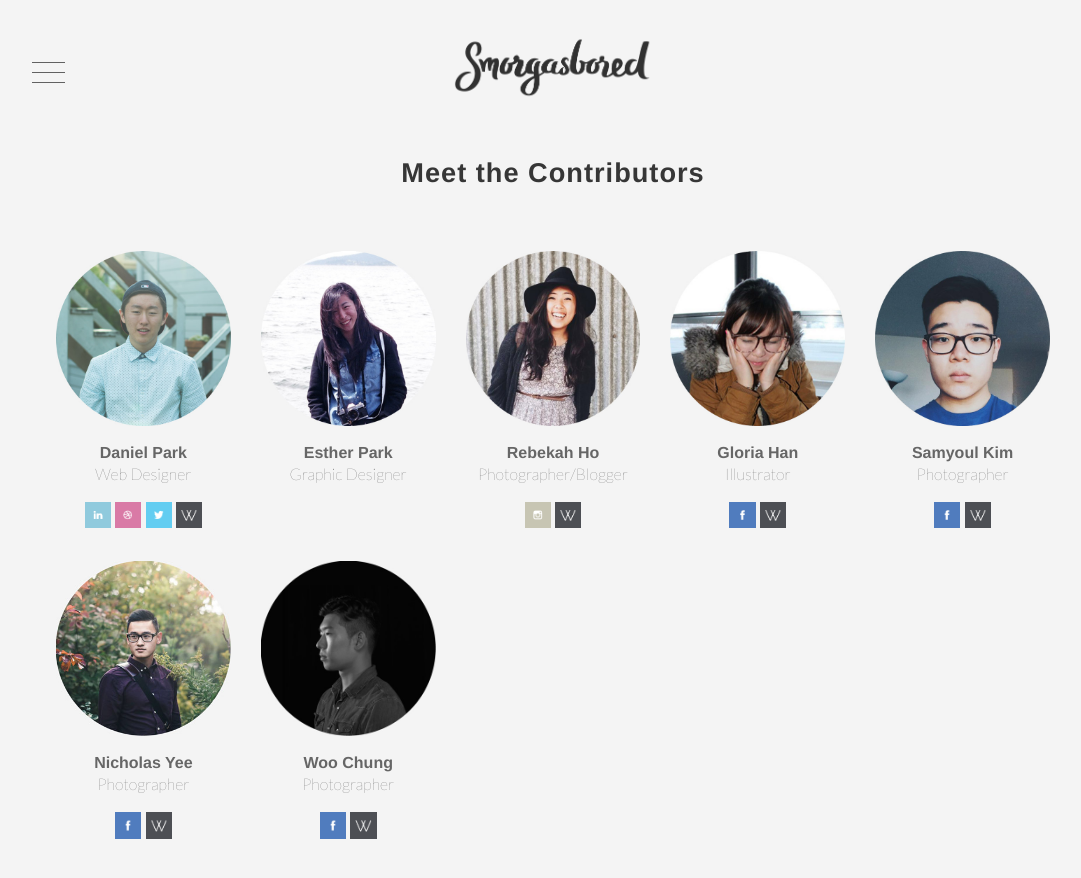
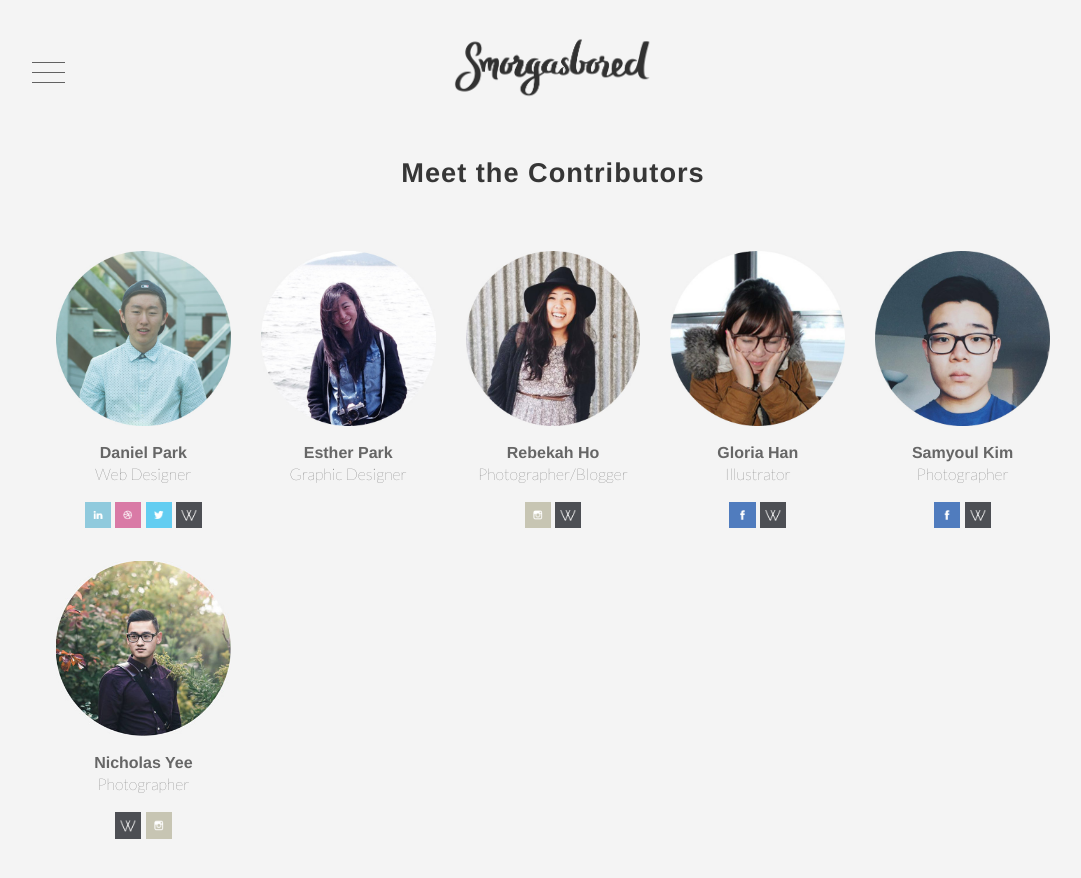
Before and after one commit to smorgasbored/smorgasbored.github.io, a Jekyll site: the page built from people.md, in a window 1280 px wide. Shown: the top 878 px of the page, without its empty margins (87-1168 px from the left). Built offline with Jekyll 4.4.1, drawn with Linux system fonts in a browser that asks for light colours; nearby versions of some CDN libraries.

Commit message:
fix nicholas yee

```diff
--- a/people.md
+++ b/people.md
@@ -62,12 +62,12 @@ permalink: /contributors/
 		<h4>Nicholas Yee</h4>
 		<p>Photographer</p>
 		<div class="socialicons">
-			<a href="https://www.facebook.com/SamyoulKimPhotography" target="_blank"><img src="/images/social/facebook.png" alt=""></a>
-			<a href="http://www.samyoulkim.com/" target="_blank"><img src="/images/social/www.png" alt=""></a>
+			<a href="http://nicholasdyee.tumblr.com/" target="_blank"><img src="/images/social/www.png" alt=""></a>
+			<a href="http://instagram.com/nicholasdyee" target="_blank"><img src="/images/social/instagram.png" alt=""></a>
 		</div>
 	</div>
 
-	<div class="person">
+	<!-- <div class="person">
 		<img src="/images/people/woo.jpg" alt="">
 		<h4>Woo Chung</h4>
 		<p>Photographer</p>
@@ -75,6 +75,6 @@ permalink: /contributors/
 			<a href="https://www.facebook.com/SamyoulKimPhotography" target="_blank"><img src="/images/social/facebook.png" alt=""></a>
 			<a href="http://www.samyoulkim.com/" target="_blank"><img src="/images/social/www.png" alt=""></a>
 		</div>
-	</div>
+	</div> -->
 </div>
 <div class="space"></div>
```
Also changed, not shown: 2 other files.
